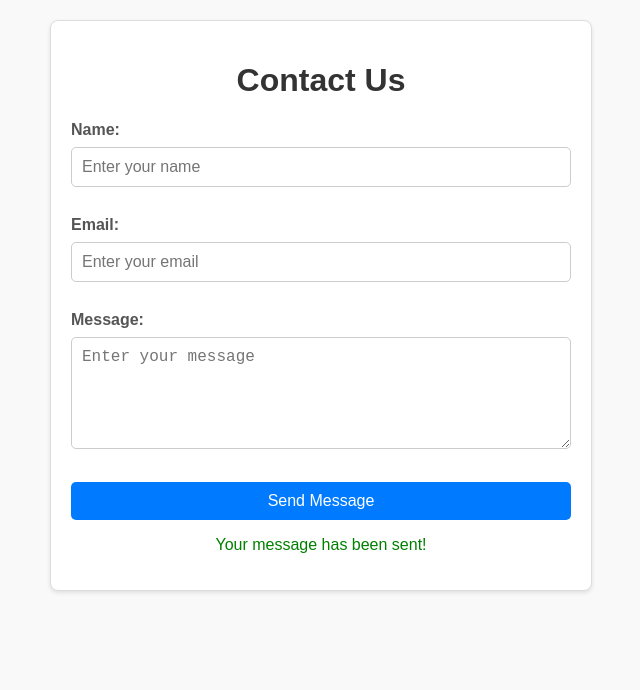
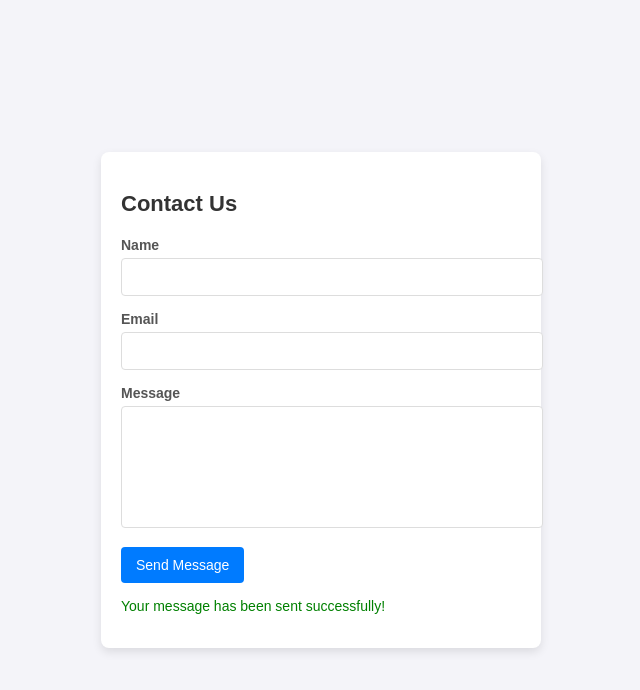
Before and after one commit to odl-user-1754107/capstone_project, a plain HTML site: page index.html in a window 1280 px wide. Both pictures are taken after typing "Sample", "name@example.com", "Sample" into the empty fields and a click on the button "Send Message". Shown: the whole page, without its empty margins (319-959 px from the left). Drawn offline with Linux system fonts and the light colour scheme.

Commit message:
Automated commit: Updated web application - 2025-06-09 15:25:13

```diff
--- a/index.html
+++ b/index.html
@@ -7,145 +7,167 @@
   <style>
     body {
       font-family: Arial, sans-serif;
-      margin: 20px;
+      margin: 0;
       padding: 0;
-      background-color: #f9f9f9;
+      display: flex;
+      justify-content: center;
+      align-items: center;
+      min-height: 100vh;
+      background-color: #f4f4f9;
     }
 
-    form {
-      max-width: 500px;
-      margin: 0 auto;
+    .contact-form {
+      background: white;
       padding: 20px;
-      background-color: #fff;
-      border: 1px solid #ddd;
       border-radius: 8px;
-      box-shadow: 0 2px 4px rgba(0, 0, 0, 0.1);
+      box-shadow: 0 4px 10px rgba(0, 0, 0, 0.1);
+      width: 100%;
+      max-width: 400px;
     }
 
-    h1 {
-      text-align: center;
+    .contact-form h2 {
+      margin-bottom: 20px;
+      font-size: 22px;
       color: #333;
     }
 
-    label {
+    .form-group {
+      margin-bottom: 15px;
+    }
+
+    .form-group label {
       display: block;
+      margin-bottom: 5px;
       font-weight: bold;
-      margin-bottom: 8px;
+      font-size: 14px;
       color: #555;
     }
 
-    input[type="text"],
-    input[type="email"],
-    textarea {
+    .form-group input,
+    .form-group textarea {
       width: 100%;
       padding: 10px;
-      margin-bottom: 15px;
-      border: 1px solid #ccc;
-      border-radius: 5px;
-      font-size: 16px;
-      box-sizing: border-box;
+      font-size: 14px;
+      border: 1px solid #ddd;
+      border-radius: 4px;
+      outline: none;
     }
 
-    textarea {
-      resize: vertical;
+    .form-group textarea {
+      resize: none;
+      height: 100px;
     }
 
-    button {
-      width: 100%;
-      padding: 10px;
-      background-color: #007bff;
+    .form-group input:focus,
+    .form-group textarea:focus {
+      border-color: #007BFF;
+    }
+
+    .form-group .error {
+      margin-top: 5px;
+      color: red;
+      font-size: 12px;
+    }
+
+    .submit-btn {
+      display: inline-block;
+      padding: 10px 15px;
+      background-color: #007BFF;
       color: white;
       border: none;
-      border-radius: 5px;
-      font-size: 16px;
+      border-radius: 4px;
+      font-size: 14px;
       cursor: pointer;
     }
 
-    button:hover {
+    .submit-btn:hover {
       background-color: #0056b3;
     }
 
-    .error {
-      color: red;
+    .form-message {
+      margin-top: 15px;
       font-size: 14px;
     }
 
-    .success {
+    .form-message.success {
       color: green;
-      font-size: 16px;
-      text-align: center;
+    }
+
+    .form-message.error {
+      color: red;
     }
   </style>
 </head>
 <body>
-  <form id="contactForm">
-    <h1>Contact Us</h1>
-    <div>
-      <label for="name">Name:</label>
-      <input type="text" id="name" name="name" placeholder="Enter your name" maxlength="50" required>
-      <p id="nameError" class="error"></p>
-    </div>
-    <div>
-      <label for="email">Email:</label>
-      <input type="email" id="email" name="email" placeholder="Enter your email" maxlength="100" required>
-      <p id="emailError" class="error"></p>
-    </div>
-    <div>
-      <label for="message">Message:</label>
-      <textarea id="message" name="message" placeholder="Enter your message" maxlength="500" rows="5" required></textarea>
-      <p id="messageError" class="error"></p>
-    </div>
-    <button type="submit">Send Message</button>
-    <p id="formSuccess" class="success"></p>
-  </form>
+  <div class="contact-form">
+    <h2>Contact Us</h2>
+    <form id="contactForm">
+      <div class="form-group">
+        <label for="name">Name</label>
+        <input type="text" id="name" name="name" required>
+        <p class="error" id="nameError"></p>
+      </div>
+      <div class="form-group">
+        <label for="email">Email</label>
+        <input type="email" id="email" name="email" required>
+        <p class="error" id="emailError"></p>
+      </div>
+      <div class="form-group">
+        <label for="message">Message</label>
+        <textarea id="message" name="message" required></textarea>
+        <p class="error" id="messageError"></p>
+      </div>
+      <button type="submit" class="submit-btn">Send Message</button>
+      <p class="form-message" id="formMessage"></p>
+    </form>
+  </div>
 
   <script>
-    const form = document.getElementById('contactForm');
-    const nameInput = document.getElementById('name');
-    const emailInput = document.getElementById('email');
-    const messageInput = document.getElementById('message');
+    document.getElementById("contactForm").addEventListener("submit", function (e) {
+      e.preventDefault();
 
-    const nameError = document.getElementById('nameError');
-    const emailError = document.getElementById('emailError');
-    const messageError = document.getElementById('messageError');
-    const formSuccess = document.getElementById('formSuccess');
+      // Clear previous error messages
+      document.getElementById("nameError").textContent = "";
+      document.getElementById("emailError").textContent = "";
+      document.getElementById("messageError").textContent = "";
+      document.getElementById("formMessage").textContent = "";
 
-    form.addEventListener('submit', function(event) {
-      event.preventDefault(); // Prevent form from refreshing the page
-      let hasError = false;
+      // Validate fields
+      let isValid = true;
+      const name = document.getElementById("name").value;
+      const email = document.getElementById("email").value;
+      const message = document.getElementById("message").value;
 
-      // Reset previous error messages
-      nameError.textContent = '';
-      emailError.textContent = '';
-      messageError.textContent = '';
-      formSuccess.textContent = '';
-
-      // Validate Name
-      if (nameInput.value.trim() === '') {
-        hasError = true;
-        nameError.textContent = 'Name is required.';
+      if (name.trim() === "") {
+        document.getElementById("nameError").textContent = "Name is required.";
+        isValid = false;
       }
 
-      // Validate Email
-      const emailRegex = /^[^\s@]+@[^\s@]+\.[^\s@]+$/;
-      if (emailInput.value.trim() === '') {
-        hasError = true;
-        emailError.textContent = 'Email is required.';
-      } else if (!emailRegex.test(emailInput.value.trim())) {
-        hasError = true;
-        emailError.textContent = 'Please enter a valid email address.';
+      // Email validation using a regex pattern
+      const emailPattern = /^[^\s@]+@[^\s@]+\.[^\s@]+$/;
+      if (email.trim() === "") {
+        document.getElementById("emailError").textContent = "Email is required.";
+        isValid = false;
+      } else if (!emailPattern.test(email)) {
+        document.getElementById("emailError").textContent = "Please enter a valid email.";
+        isValid = false;
       }
 
-      // Validate Message
-      if (messageInput.value.trim() === '') {
-        hasError = true;
-        messageError.textContent = 'Message is required.';
+      if (message.trim() === "") {
+        document.getElementById("messageError").textContent = "Message is required.";
+        isValid = false;
       }
 
-      // If no validation errors, show success message
-      if (!hasError) {
-        formSuccess.textContent = 'Your message has been sent!';
-        form.reset(); // Clear form fields
+      if (isValid) {
+        // Simulate form submission
+        document.getElementById("formMessage").textContent = "Your message has been sent successfully!";
+        document.getElementById("formMessage").className = "form-message success";
+
+        // Clear the form
+        document.getElementById("contactForm").reset();
+      } else {
+        document.getElementById("formMessage").textContent = "Please fix the errors above before submitting.";
+        document.getElementById("formMessage").className = "form-message error";
       }
     });
   </script>
```
Also changed, not shown: 1 other file.
